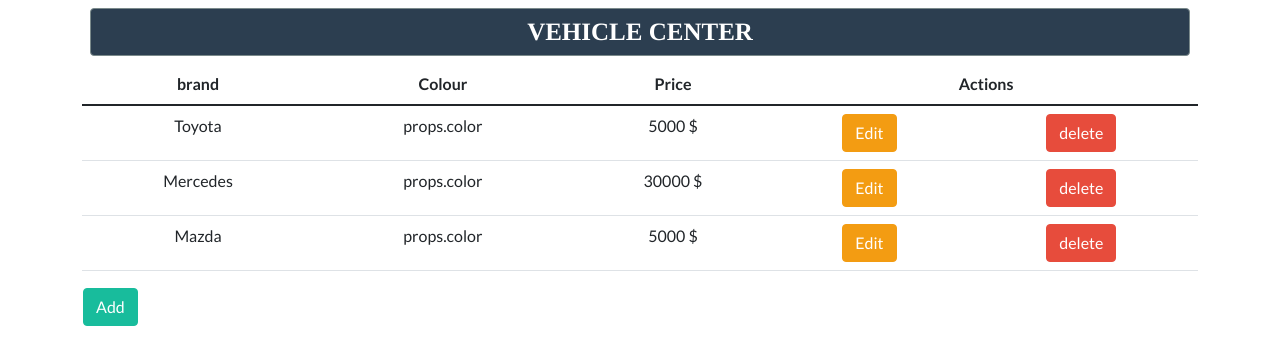
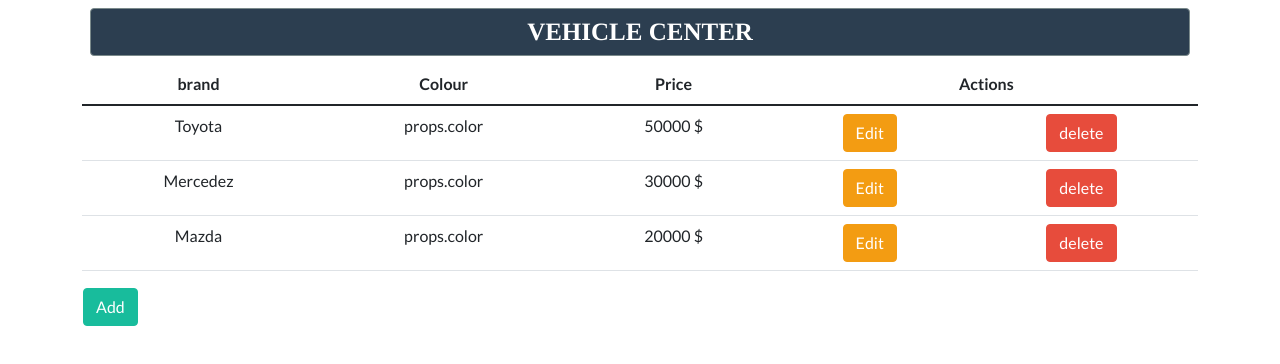
Before and after one commit to sagarromer/react-vehicle-store-crud-2021, a React (Create React App) app: page / in a window 1280 px wide. Shown: the top 364 px of the page. Built offline with nearby package versions, Linux system fonts and the light colour scheme.

Commit message:
cars state implemented

```diff
--- a/src/components/statefull/cars/Cars.js
+++ b/src/components/statefull/cars/Cars.js
@@ -1,6 +1,17 @@
 import React, { Component } from 'react'
 import Car from "../../../components/stateless/car/Car"
 class Cars extends Component {
+
+    state ={
+        myCars : [
+            {id : 1, brand : "Toyota", color: "black", price: 50000},
+            {id : 2, brand : "Mercedez", color: "green", price: 30000},
+            {id : 3, brand : "Mazda", color: "red", price: 20000},
+        ]
+    }
+
+
+
     deleteCarHandler = () => {
         console.log("you have clicked on the delete button");
 
@@ -22,38 +33,22 @@
                         </tr>
                     </thead>
                     <tbody>
-                        {/* <tr>
-                            <td>Toyota</td>
-                            <td>black</td>
-                            <td>{50000+" $"}</td>
-                            <td><button className="btn btn-warning">edit</button></td>
-                            <td><button className="btn btn-danger">Delete</button></td>
 
-                        </tr>
-                        <tr>
-                            <td>Mercedes</td>
-                            <td>green</td>
-                            <td>{30000+" $"}</td>
-                            <td><button className="btn btn-warning">edit</button></td>
-                            <td><button className="btn btn-danger">Delete</button></td>
+                        {
+                            this.state.myCars.map((car) => {
+                                return (<Car brand={car.brand} color={car.color} price= {car.price} clicDel= {this.deleteCarHandler}
+                                clicEdit={this.editCarHandler} />)
+                            })
+                        }
 
-                        </tr>
-                        <tr>
-                            <td>Mazda</td>
-                            <td>red</td>
-                            <td>{50000+" $"}</td>
-                            <td><button className="btn btn-warning">edit</button></td>
-                            <td><button className="btn btn-danger">Delete</button></td>
-
-                        </tr> */}
-                        <Car brand="Toyota" color="black" price= {5000} clicDel= {this.deleteCarHandler}
+                        {/* <Car brand="Toyota" color="black" price= {5000} clicDel= {this.deleteCarHandler}
                             clicEdit={this.editCarHandler} />
                         <Car brand="Mercedes" color="green" price= {30000}
                             clicDel= {this.deleteCarHandler}
                             clicEdit={this.editCarHandler}/>
                         <Car brand="Mazda" color="red" price= {5000}
                         clicDel= {this.deleteCarHandler}
-                        clicEdit={this.editCarHandler}/>
+                        clicEdit={this.editCarHandler}/> */}
                     </tbody>
                 </table>
             </>
```
